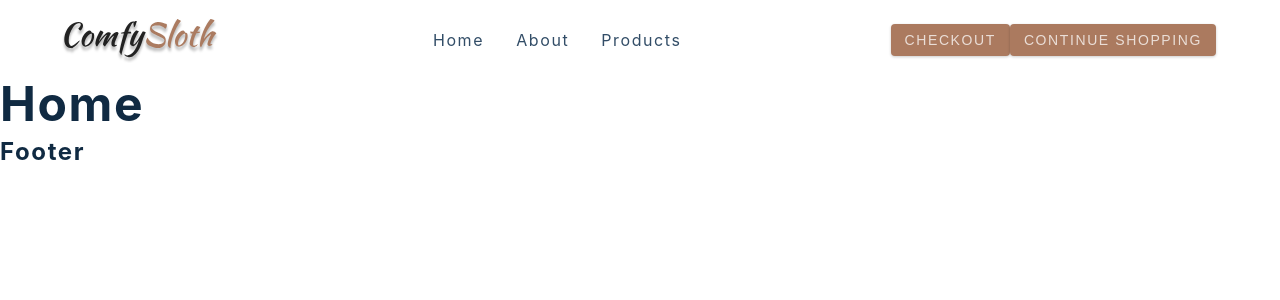
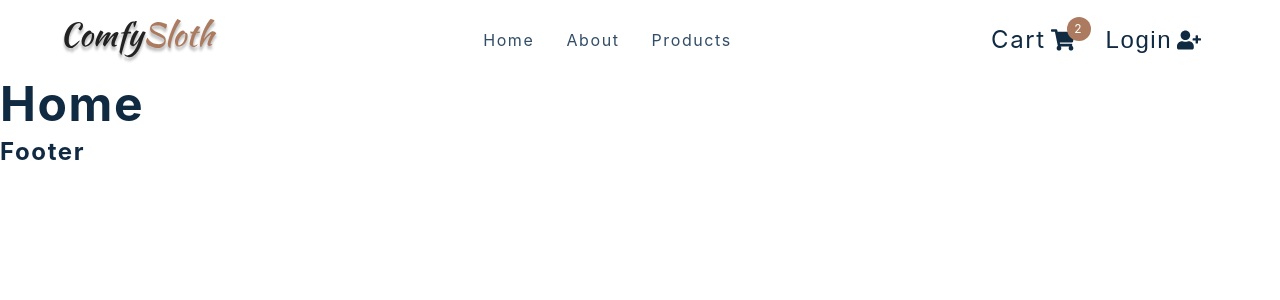
Before and after one commit to makawy7/comfy-store, a React (Create React App) app: page / in a window 1280 px wide. Shown: the top 300 px of the page. Built offline with nearby package versions, Linux system fonts and the light colour scheme.

Commit message:
cart + login buttons setup

```diff
--- a/src/components/CartButtons.js
+++ b/src/components/CartButtons.js
@@ -1,12 +1,74 @@
-function CartButtons()
-{
-    return (
-        <div className="cart-buttons">
-            <button className="btn btn-primary">Checkout</button>
-            <button className="btn btn-secondary">Continue Shopping</button>
-        </div>
-    );
+import styled from "styled-components";
+import { Link } from "react-router-dom";
+import { FaShoppingCart, FaUserPlus } from "react-icons/fa";
+function CartButtons() {
+  return (
+    <Wrapper className="cart-btn-wrapper">
+      <Link to="/cart" className="cart-btn">
+        Cart
+        <span className="cart-container">
+          <FaShoppingCart />
+          <span className="cart-value">2</span>
+        </span>
+      </Link>
+      <button type="button" className="auth-btn">
+        Login <FaUserPlus />
+      </button>
+    </Wrapper>
+  );
 }
 
+const Wrapper = styled.div`
+  display: grid;
+  grid-template-columns: 1fr 1fr;
+  align-items: center;
+  width: 225px;
 
+  .cart-btn {
+    color: var(--clr-grey-1);
+    font-size: 1.5rem;
+    letter-spacing: var(--spacing);
+    color: var(--clr-grey-1);
+    display: flex;
+
+    align-items: center;
+  }
+  .cart-container {
+    display: flex;
+    align-items: center;
+    position: relative;
+    svg {
+      height: 1.6rem;
+      margin-left: 5px;
+    }
+  }
+  .cart-value {
+    position: absolute;
+    top: -10px;
+    right: -16px;
+    background: var(--clr-primary-5);
+    width: 16px;
+    height: 16px;
+    display: flex;
+    align-items: center;
+    justify-content: center;
+    border-radius: 50%;
+    font-size: 0.75rem;
+    color: var(--clr-white);
+    padding: 12px;
+  }
+  .auth-btn {
+    display: flex;
+    align-items: center;
+    background: transparent;
+    border-color: transparent;
+    font-size: 1.5rem;
+    cursor: pointer;
+    color: var(--clr-grey-1);
+    letter-spacing: var(--spacing);
+    svg {
+      margin-left: 5px;
+    }
+  }
+`;
 export default CartButtons;
```
